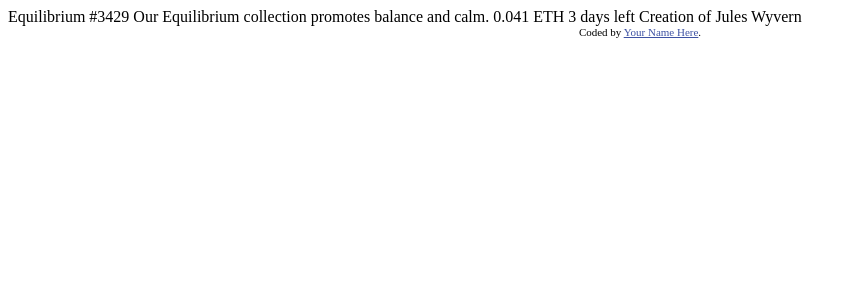
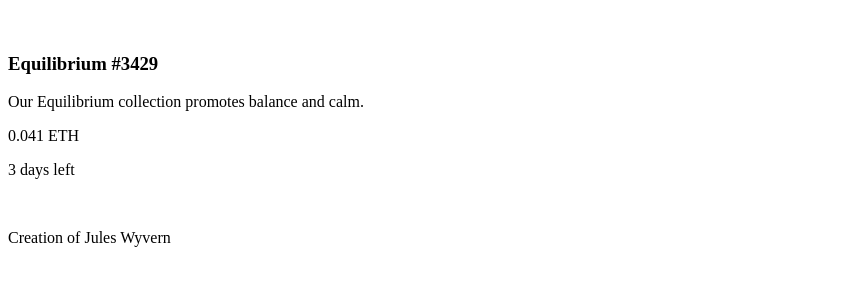
Before and after one commit to jlac8/nft-preview-card, a plain HTML site: page src/index.html in a window 1280 px wide. Shown: the whole page, without its empty margins (0-857 px from the left). Drawn offline with Linux system fonts and the light colour scheme.

Commit message:
feat: add semantic HTML

```diff
--- a/src/index.html
+++ b/src/index.html
@@ -5,26 +5,26 @@
   <meta name="viewport" content="width=device-width, initial-scale=1.0"> <!-- displays site properly based on user's device -->
 
   <title>NFT preview card component</title>
-
-  <!-- Feel free to remove these styles or customise in your own stylesheet 👍 -->
-  <style>
-    .attribution { font-size: 11px; text-align: center; }
-    .attribution a { color: hsl(228, 45%, 44%); }
-  </style>
 </head>
 <body>
-
-  Equilibrium #3429
-
-  Our Equilibrium collection promotes balance and calm.
-
-  0.041 ETH
-  3 days left
-
-  Creation of Jules Wyvern
-
-  <div class="attribution">
-    Coded by <a href="#">Your Name Here</a>.
-  </div>
+  <main>
+    <article>
+      <figure>
+        <img src="" alt="">
+      </figure>
+      <section>
+        <h1>Equilibrium #3429</h1>
+        <p>Our Equilibrium collection promotes balance and calm.</p>
+      </section>
+      <section>
+        <span>0.041 ETH</span>
+        <p>3 days left</p>
+      </section>
+      <footer>
+        <img src="" alt="">
+        <p>Creation of Jules Wyvern</p>
+      </footer>
+    </article>
+  </main>
 </body>
 </html>
```
